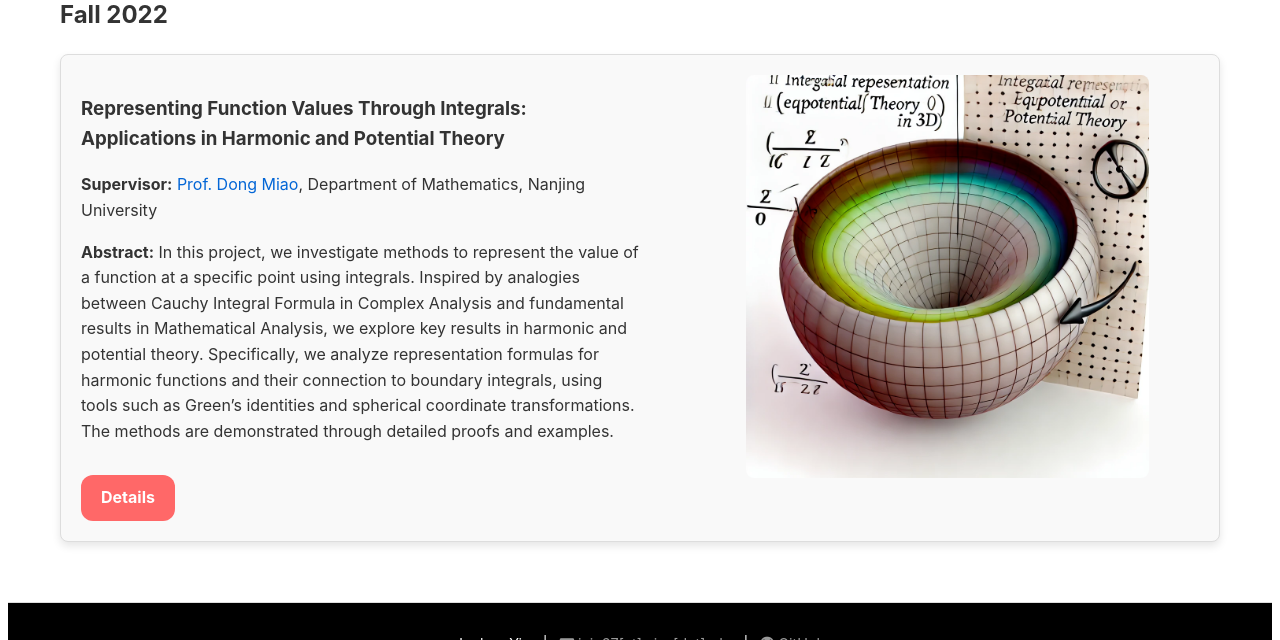
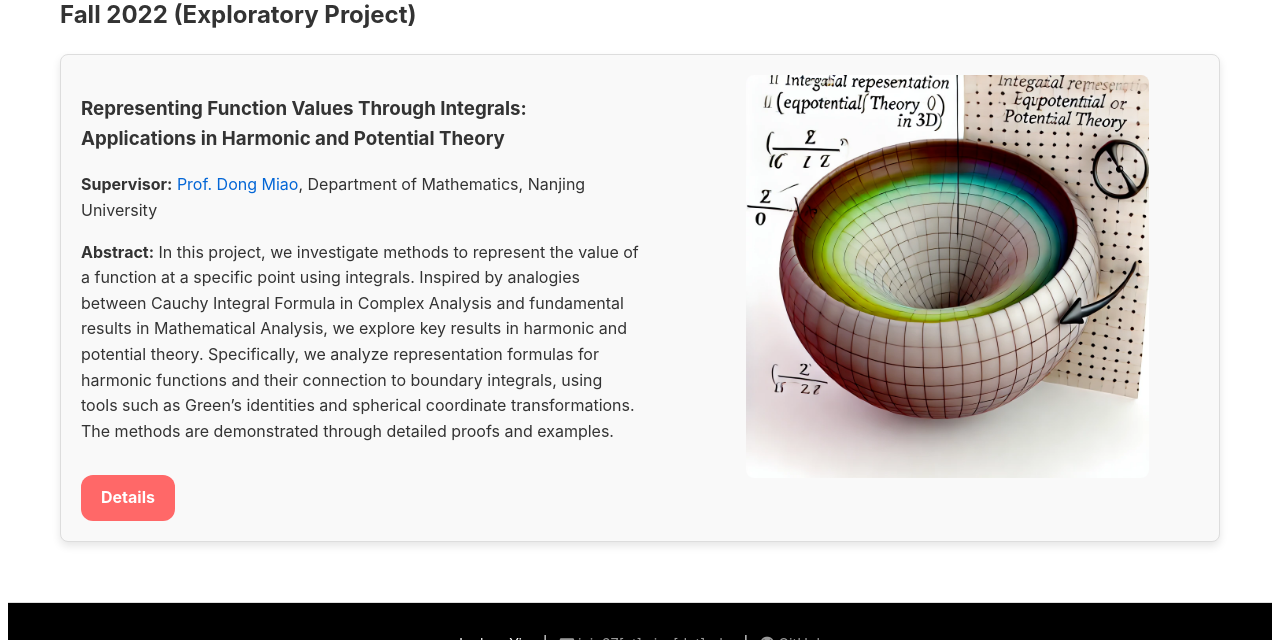
Before and after one commit to Yoon-1023/Yoon-1023.github.io, a Jekyll site: the page built from projects.md, in a window 1280 px wide and 900 px high, scrolled down 1987 px, cut to the strip 260-900 px from the top of the window. Built offline with Jekyll 4.4.1, drawn with Linux system fonts in a browser that asks for light colours.

Commit message:
Update projects.md

```diff
--- a/projects.md
+++ b/projects.md
@@ -129,7 +129,7 @@ Applications in Interpolation Problems</h3>
     </div>
 </div>
 
-## Fall 2022
+## Fall 2022 (Exploratory Project)
 
 <div class="project-box">
     <div class="project-text">
```
